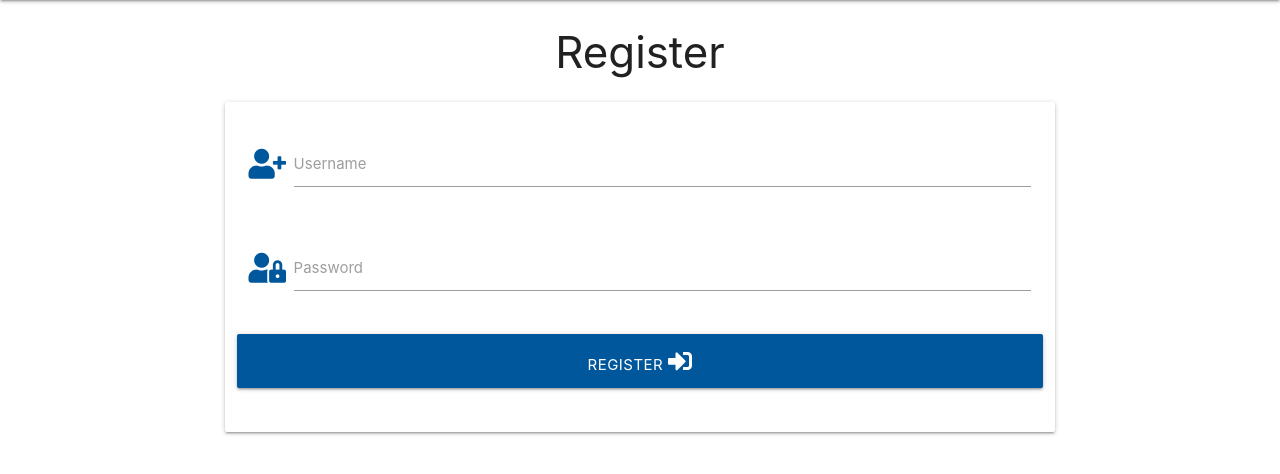
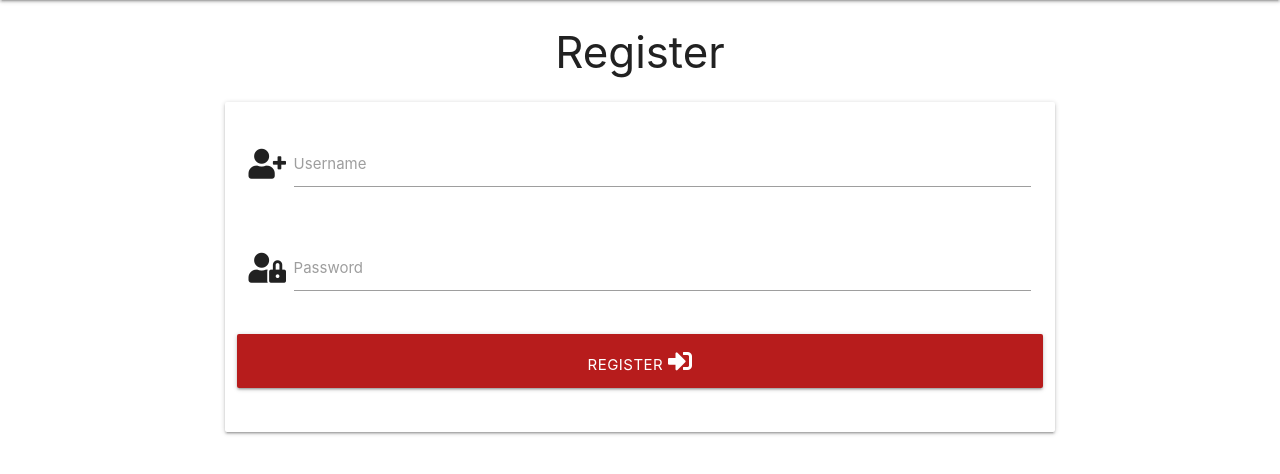
Before and after one commit to Code-Institute-Submissions/foodchannel101, a Flask app: page /register in a window 1280 px wide. Shown: the part 64-538 px from the top of the page. Run offline with Flask 2, Linux system fonts and the light colour scheme; some libraries are stand-ins or nearby versions.

Commit message:
button changed color

```diff
--- a/templates/register.html
+++ b/templates/register.html
@@ -9,7 +9,7 @@
              <!-- username -->
              <div class="row">
                  <div class="input-field col s12">
-                     <i class="fas fa-user-plus prefix light-blue-text text-darken-4"></i>
+                     <i class="fas fa-user-plus prefix"></i>
                      <input id="username" name="username" type="text" minlength="5" maxlength="15"
                          pattern="^[a-zA-Z0-9]{5,15}$" class="validate" required>
                      <label for="username">Username</label>
@@ -18,7 +18,7 @@
              <!-- password -->
              <div class="row">
                  <div class="input-field col s12">
-                     <i class="fas fa-user-lock prefix light-blue-text text-darken-4"></i>
+                     <i class="fas fa-user-lock prefix"></i>
                      <input id="password" name="password" type="password" minlength="5" maxlength="15"
                          pattern="^[a-zA-Z0-9]{5,15}$" class="validate" required>
                      <label for="password">Password</label>
@@ -26,7 +26,7 @@
              </div>
              <!-- register -->
              <div class="row">
-                 <button type="submit" class="col s12 btn-large light-blue darken-4 text-shadow">
+                 <button type="submit" class="col s12 btn-large red darken-4 text-shadow">
                      Register <i class="fas fa-sign-in-alt"></i>
                  </button>
              </div>
```
